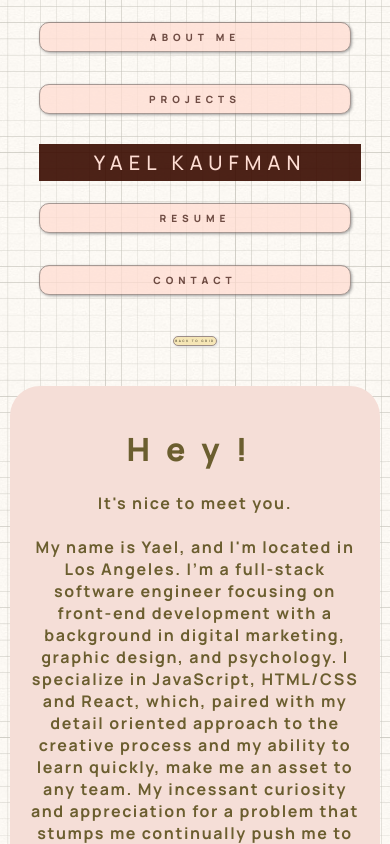
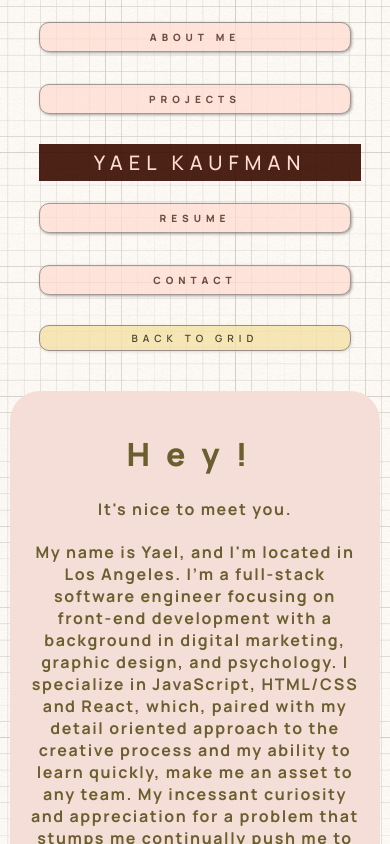
Before and after one commit to ykallday/yaelkaufman.com, a React (Create React App) app: page /aboutme in a window 390 px wide. Shown: the top 844 px of the page. Built offline with nearby package versions, Linux system fonts and the light colour scheme.

Commit message:
fixed back button

```diff
--- a/src/App.css
+++ b/src/App.css
@@ -277,7 +277,11 @@ main{
 
 /******BREAKPOINTS******/
 @media only screen and (max-width: 700px) {
+  .navigation-btn{
+    width:80vw;
+    font-size: 10px;
 
+  }
   #main-Nav{
       padding-top:50px;
       display:inline;
@@ -359,6 +363,9 @@ main{
       line-height:10%;
       margin-bottom:0px;
     }
+    .gridWrapper div {
+      width:90%
+    }
   }
 @media only screen and (max-width: 500px) {
 
```
